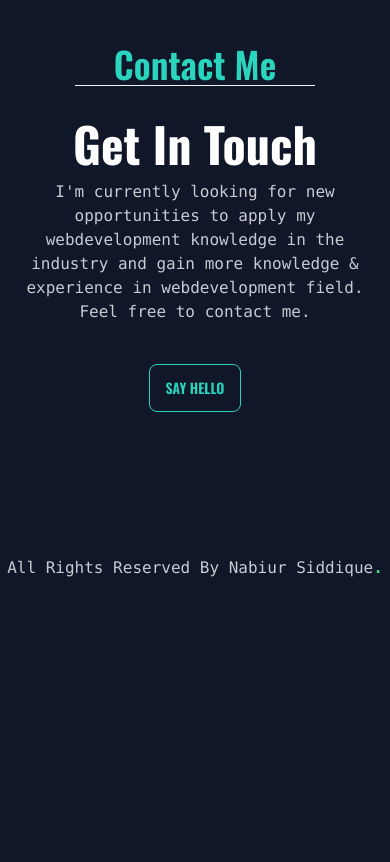
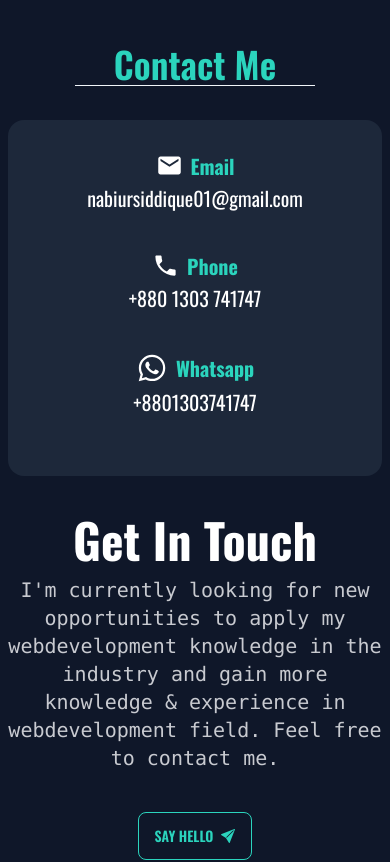
Before and after one commit to nabiursiddique/My-Portfolio-website, a React (Vite) app: page / in a window 390 px wide. Shown: the part 6160-7022 px from the top of the page. Before the commit the page ends 6760 px from the top, so only its background shows below. Built offline with nearby package versions, Linux system fonts and the light colour scheme.

Commit message:
Contact section is updated

```diff
--- a/src/components/Contact/Contact.jsx
+++ b/src/components/Contact/Contact.jsx
@@ -1,5 +1,7 @@
 import React from 'react';
 import { motion } from "framer-motion";
+import { MdEmail, MdPhone, MdWhatsapp } from "react-icons/md";
+import { BsFillSendFill } from 'react-icons/bs';
 
 const Contact = () => {
     return (
@@ -21,7 +23,36 @@ const Contact = () => {
                     className='w-60 h-[.5px] bg-slate-100 mt-11'></motion.span>
             </div>
 
-            <div className="flex justify-center">
+            <div className="w-full mx-auto text-xl ">
+                <div className="md:w-4/5 mx-2 md:mx-auto flex flex-col lg:flex-row items-center gap-10">
+                    <div className="w-full lg:w-1/2 space-y-2 card bg-neutral text-neutral-content py-5">
+                        <div className="md:w-4/5 mx-auto flex flex-col items-center justify-center px-10 pt-3 rounded-2xl gap-10 p-10">
+                            <div className="flex flex-col gap-1 items-center justify-center">
+                                <div className='flex justify-center items-center'>
+                                    <MdEmail className='text-white' size={27}></MdEmail>
+                                    <h4 className="text-xl md:text-2xl font-bold text-success ml-2">Email</h4>
+                                </div>
+                                <a href="mailto:nabiursiddique01@gmail.com" className='text-white'>nabiursiddique01@gmail.com</a>
+                            </div>
+
+                            <div className="flex flex-col gap-1 items-center justify-center">
+                                <div className='flex justify-center items-center'>
+                                    <MdPhone className='text-white' size={27}></MdPhone>
+                                    <h4 className="text-xl md:text-2xl font-bold text-success ml-2">Phone</h4>
+                                </div>
+                                <p className='text-white'>+880 1303 741747</p>
+                            </div>
+
+                            <div className="flex flex-col gap-1 items-center justify-center">
+                                <div className='flex justify-center items-center'>
+                                    <MdWhatsapp className='text-white' size={32}></MdWhatsapp>
+                                    <h4 className="text-xl md:text-2xl font-bold ml-2 text-success">Whatsapp</h4>
+                                </div>
+                                <a href='https://wa.me/+8801303741747' target='blank' className='text-white'>+8801303741747</a>
+                            </div>
+                        </div>
+                    </div>
+
                     <div className="lg:w-1/2 md:w-3/5 w-full mx-5">
                         <motion.h1
                             initial={{ y: 10, opacity: 0 }}
@@ -41,8 +72,9 @@ const Contact = () => {
                             transition={{ duration: 1, delay: 0.5 }}
                             viewport={{ once: true }}
                             className='flex justify-center mt-10'>
-                        <a href="mailto:nabiursiddique01@gmail.com" className='btn btn-outline btn-success'>Say Hello</a>
+                            <a href="mailto:nabiursiddique01@gmail.com" className='btn btn-outline btn-success'>Say Hello <BsFillSendFill /></a>
                         </motion.div>
+                    </div>
                 </div>
             </div>
         </section>
```
Lines whose indentation alone changed are shown as unchanged.
